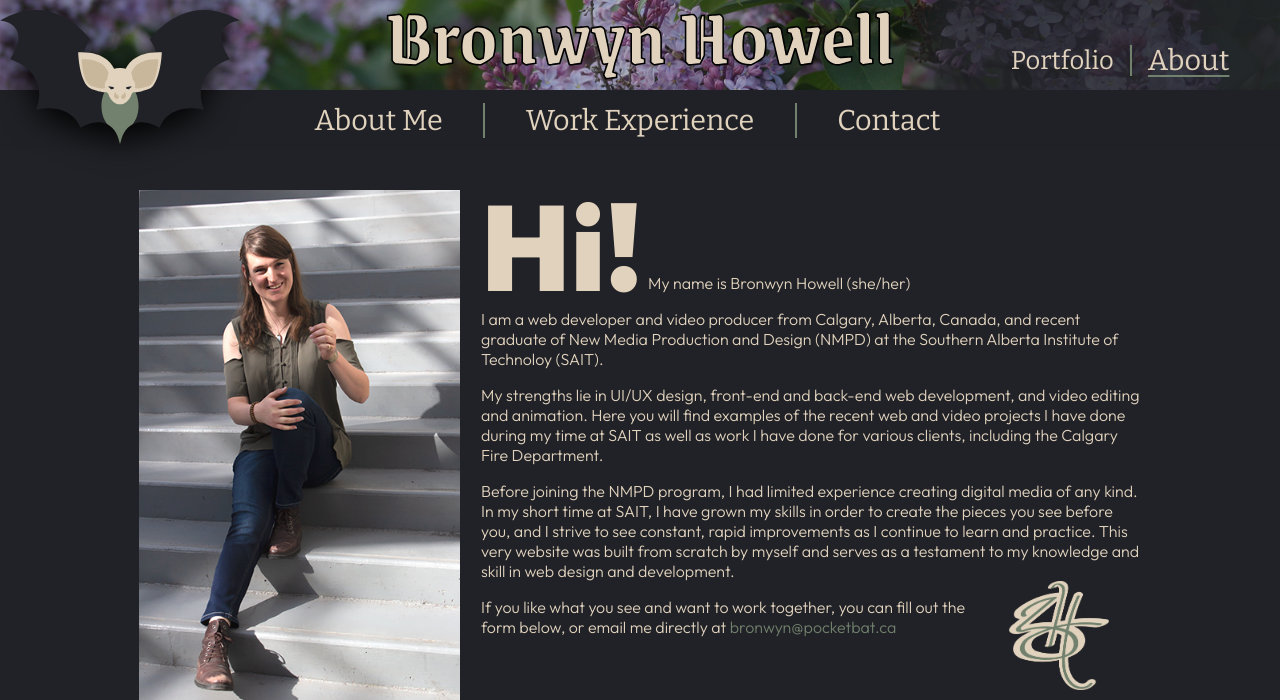
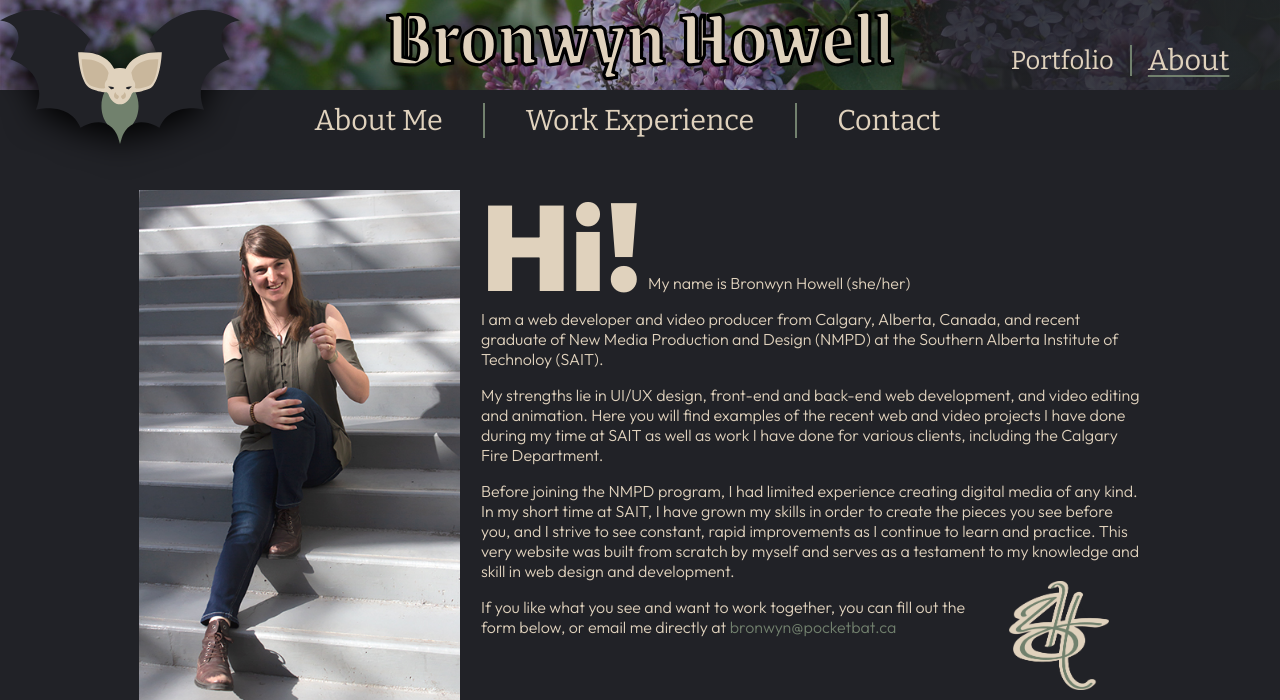
Before and after one commit to zawiho/zawiho.github.io, a PHP site: page /about.html in a window 1280 px wide. Shown: the top 700 px of the page. Run offline with PHP 8.4, Linux system fonts and the light colour scheme; some web fonts are replaced.

Commit message:
Update styles.css

```diff
--- a/styles.css
+++ b/styles.css
@@ -19,10 +19,10 @@
     --slate:#D6D6D6;
     --black:#000;
 
-    --raisin: #212227;
-    --moss: #71816D;
-    --khaki: #C9B79C;
-    --bone: #E0D2BD;
+    --raisin: hsl(230, 8%, 14%);
+    --moss: hsl(108, 8%, 47%);
+    --khaki: hsl(36, 29%, 70%);
+    --bone: hsl(36, 36%, 81%);
     --lilac: #b6a4d2;
 
     --midnight:#16001E;
@@ -104,7 +104,7 @@ h1{
     text-align:center;
     position:relative;
     top:-10px;
-    -webkit-text-stroke: 0.020em var(--black);
+    -webkit-text-stroke: 0.040em var(--black);
     color: var(--bone);
     line-height: 1;
     font-size: 80px;
```
